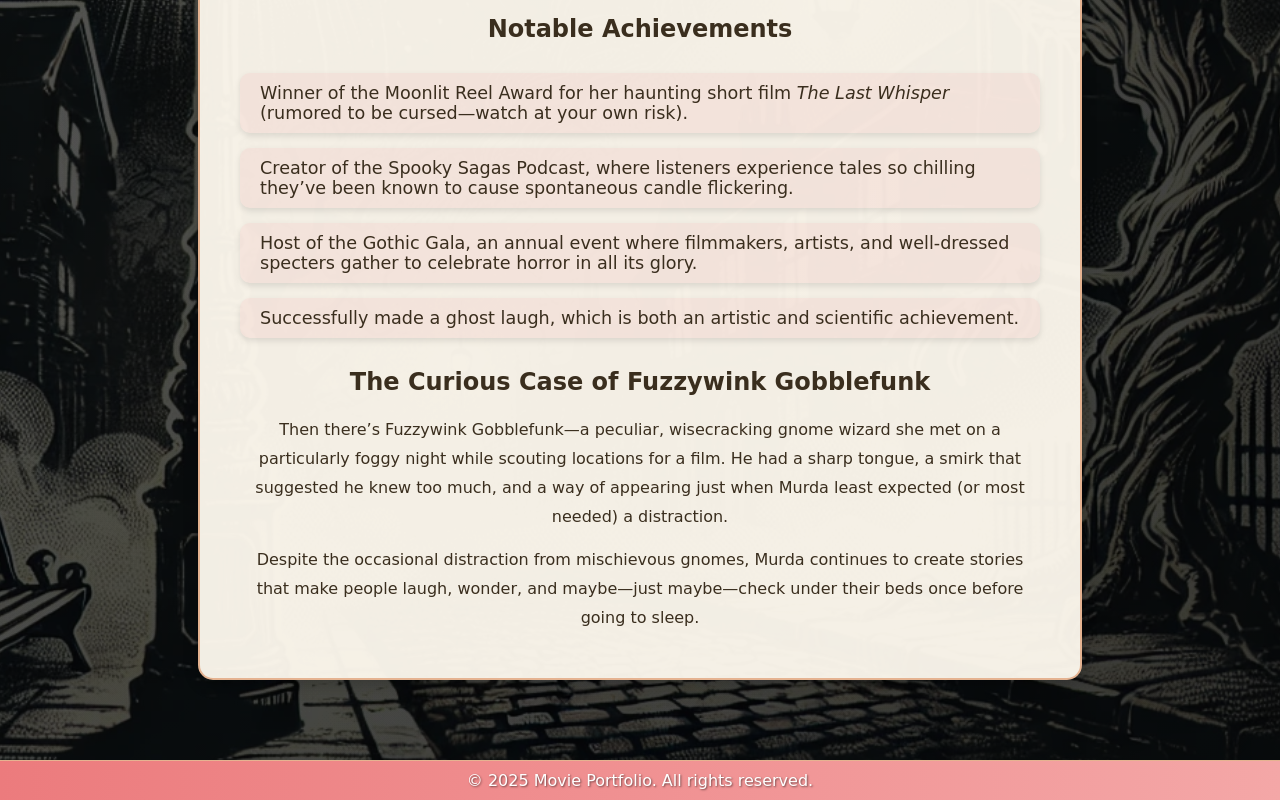
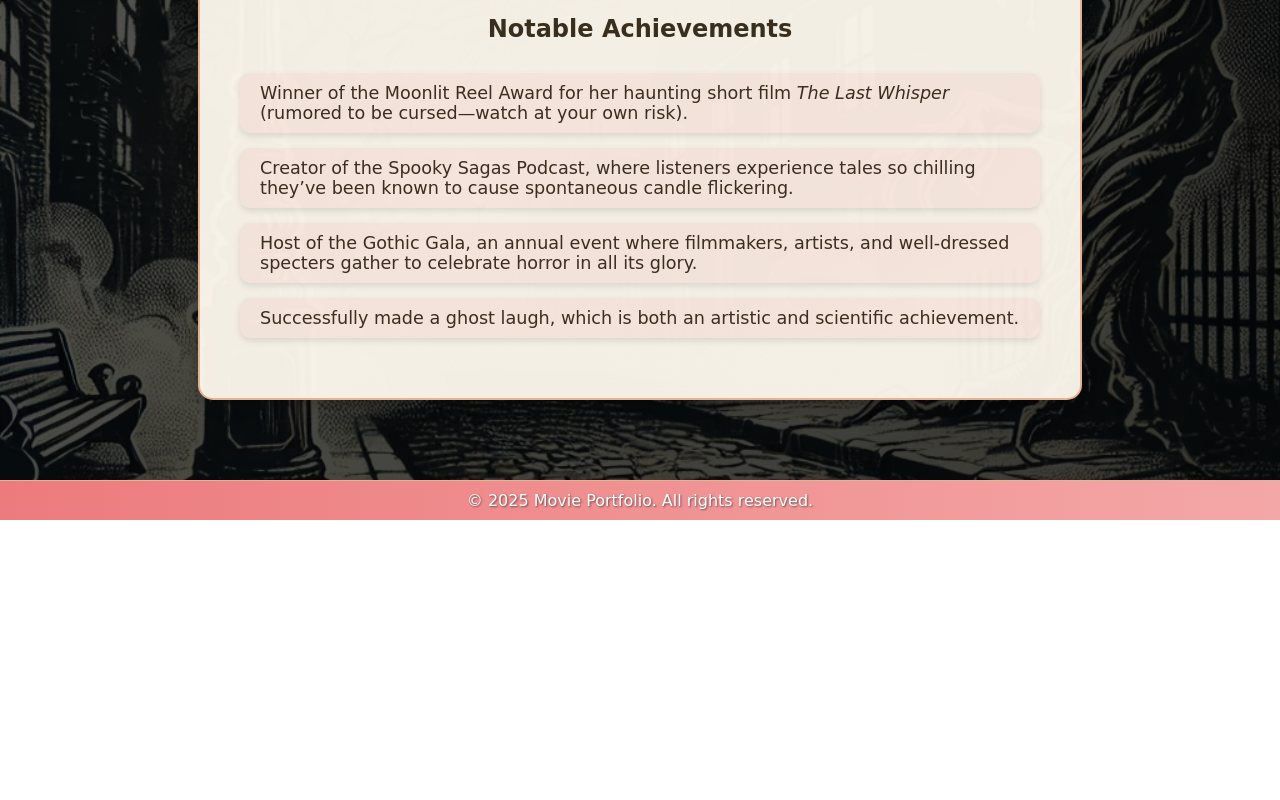
Before and after one commit to Nomskillet/MHMP, a plain HTML site: page about.html in a window 1280 px wide. Shown: the part 623-1423 px from the top of the page. After the commit the page ends 1143 px from the top, so only its background shows below. Drawn offline with Linux system fonts and the light colour scheme.

Commit message:
remove gobblefunk

```diff
--- a/about.html
+++ b/about.html
@@ -35,9 +35,9 @@
             <li>Successfully made a ghost laugh, which is both an artistic and scientific achievement.</li>
         </ul>
 
-        <h2>The Curious Case of Fuzzywink Gobblefunk</h2>
+        <!-- <h2>The Curious Case of Fuzzywink Gobblefunk</h2>
         <p>Then there’s Fuzzywink Gobblefunk—a peculiar, wisecracking gnome wizard she met on a particularly foggy night while scouting locations for a film. He had a sharp tongue, a smirk that suggested he knew too much, and a way of appearing just when Murda least expected (or most needed) a distraction.</p>
-        <p>Despite the occasional distraction from mischievous gnomes, Murda continues to create stories that make people laugh, wonder, and maybe—just maybe—check under their beds once before going to sleep.</p>
+        <p>Despite the occasional distraction from mischievous gnomes, Murda continues to create stories that make people laugh, wonder, and maybe—just maybe—check under their beds once before going to sleep.</p> -->
     </section>
 
     <footer>
```
